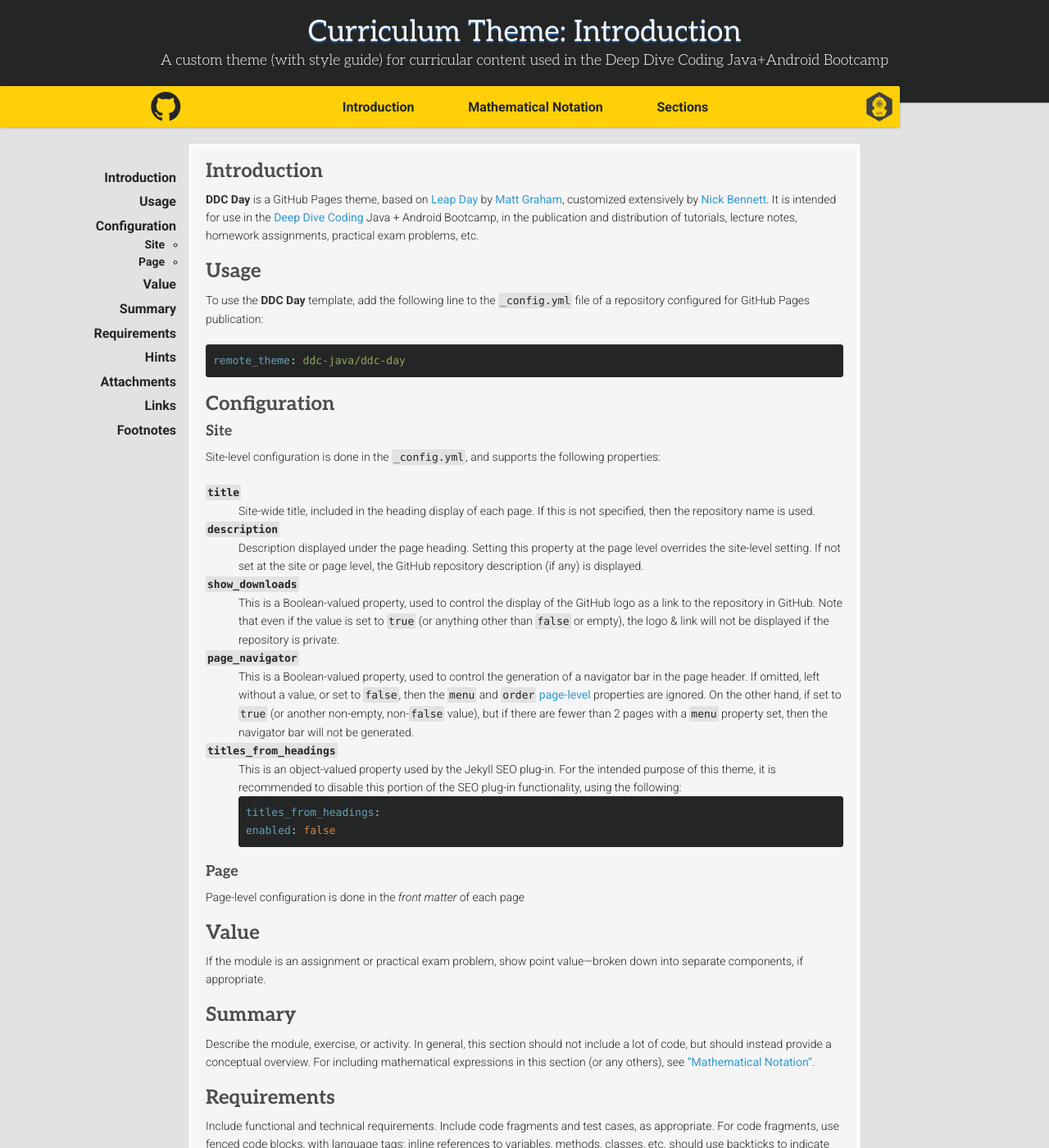
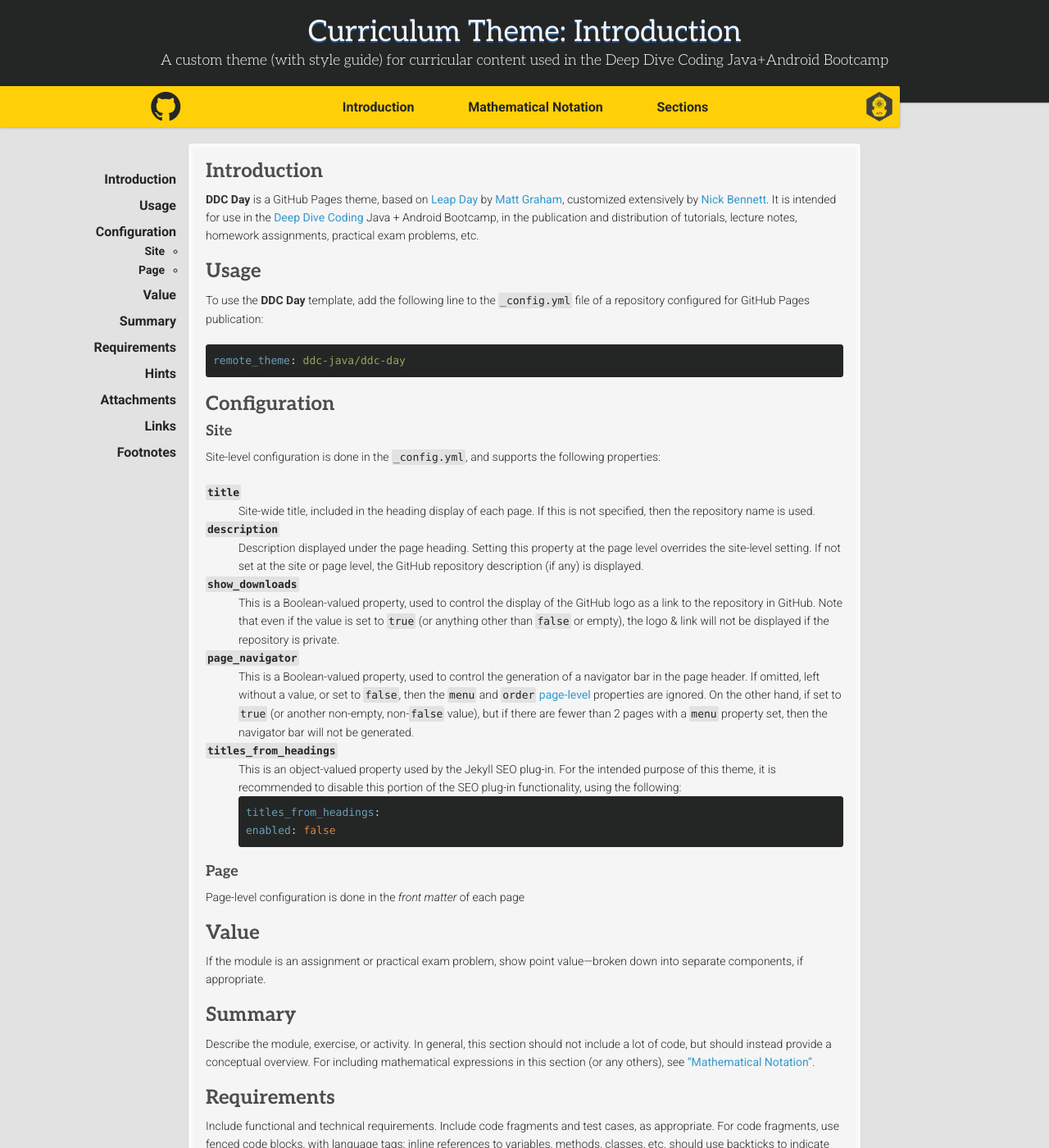
Before and after one commit to ddc-java/ddc-day, a Jekyll site: the page built from index.md, in a window 1280 px wide and 1400 px high. Shown: the whole window at 82% size. Built offline with Jekyll 4.4.1, drawn with Linux system fonts in a browser that asks for light colours; nearby versions of some CDN libraries; some web fonts are replaced.

Commit message:
Adjust side navigator line heights.

```diff
--- a/_sass/ddc-day.scss
+++ b/_sass/ddc-day.scss
@@ -379,7 +379,7 @@
         font-family: "Roboto", "Franklin Gothic Medium", Tahoma, sans-serif;
         padding: 0;
         line-height: 1.0;
-        margin-top: 0.85em;
+        margin-top: 1em;
 
         a {
 
@@ -408,7 +408,7 @@
           list-style-type: circle;
           direction: rtl;
           margin-right: 1em;
-          margin-top: 0.5em;
+          margin-top: 0.6em;
         }
 
         &.tag-h4, &.tag-h5, &.tag-h6 {
```
